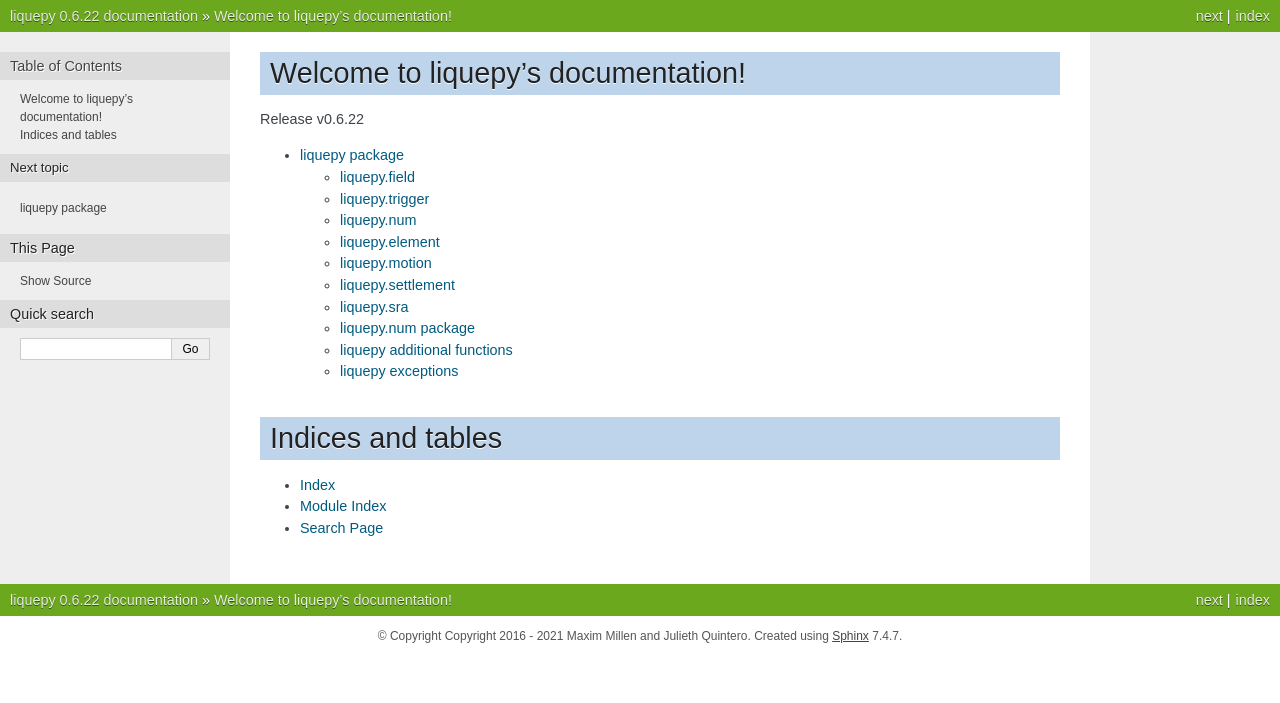
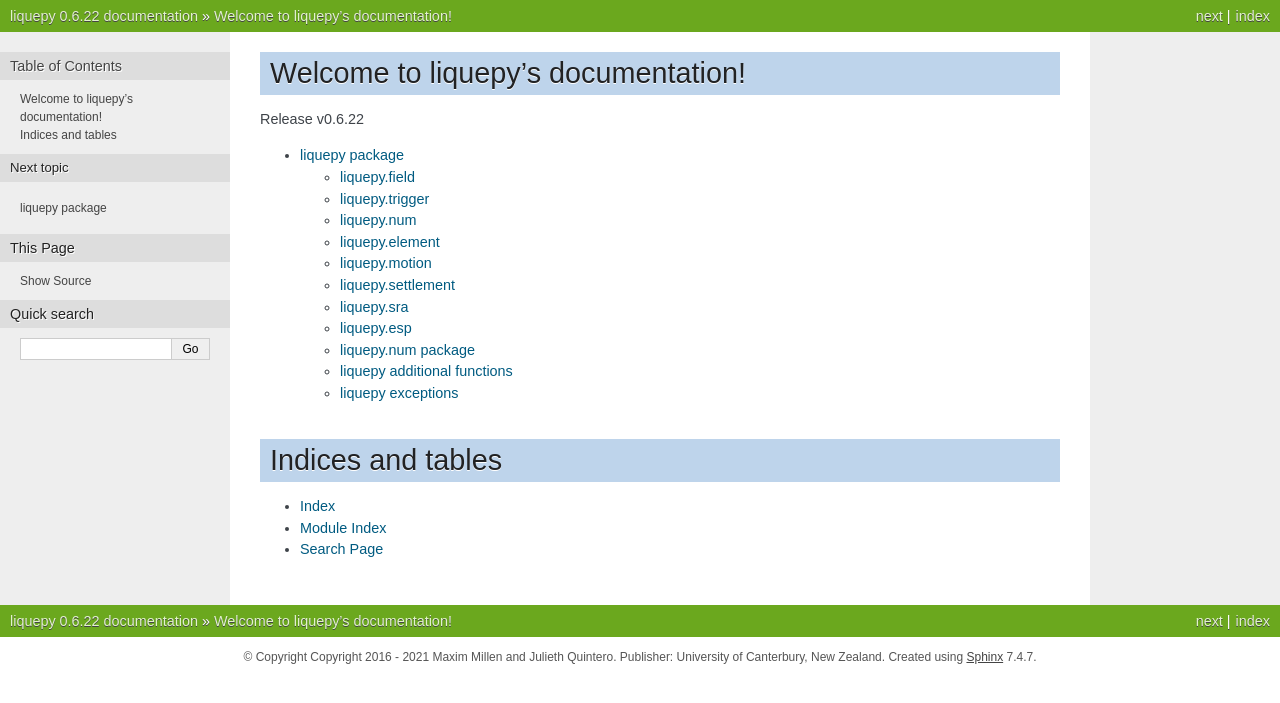
Before and after one commit to eng-tools/liquepy, a Sphinx documentation site: the page built from docs/index.rst, in a window 1280 px wide. Shown: the top 703 px of the page. Built offline with Sphinx 7.4.7, drawn with Linux system fonts in a browser that asks for light colours.

Commit message:
updated docs.

```diff
--- a/docs/conf.py
+++ b/docs/conf.py
@@ -24,7 +24,7 @@
 
 project = liquepy.__about__.__project__
 author = liquepy.__about__.__author__
-copyright = u'Copyright 2016 - {0} {1}'.format(date.today().year, author)
+copyright = u'Copyright 2016 - {0} {1}. Publisher: University of Canterbury, New Zealand'.format(date.today().year, author)
 
 # The short X.Y version
 version = liquepy.__about__.__version__
--- a/docs/liquepy.rst
+++ b/docs/liquepy.rst
@@ -10,6 +10,7 @@
     liquepy.motion
     liquepy.settlement
     liquepy.sra
+    liquepy.esp
     liquepy.fig
 
 
```
Also changed, not shown: docs/liquepy.esp.rst (added, +10 -0 lines), docs/liquepy.sra.rst (+15 -0 lines), 1 other file.
